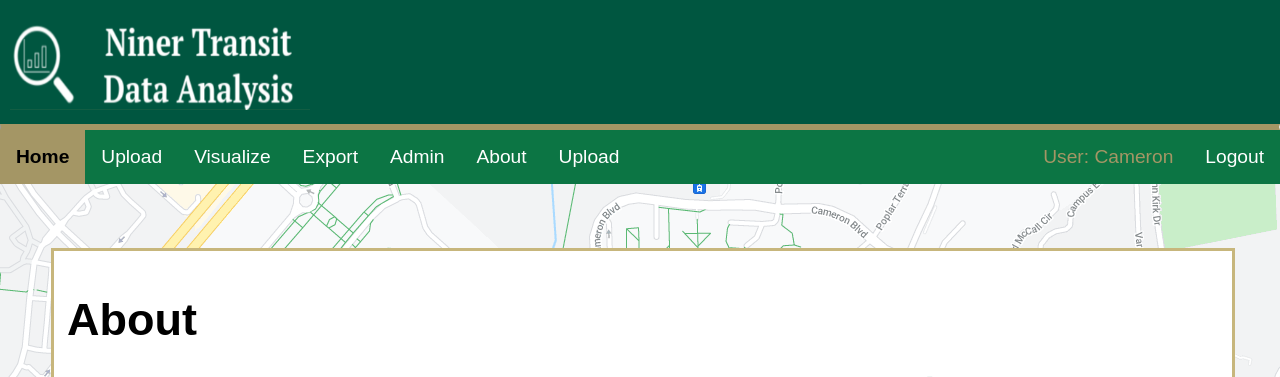
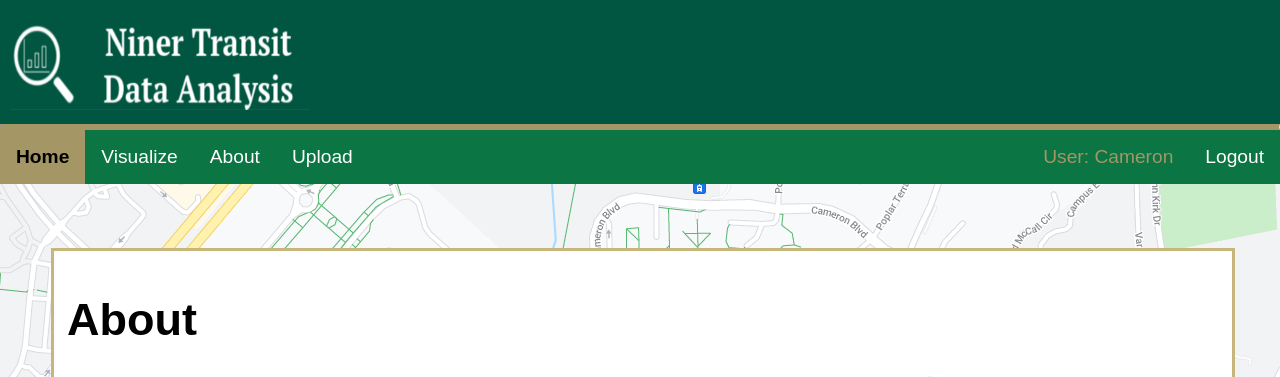
Before and after one commit to ChaseMoeller/ninerTransitDataAnalysis, a Flask app: page /about in a window 1280 px wide. Shown: the top 377 px of the page. Run offline with Flask 3, Linux system fonts and the light colour scheme; a user stored in the database is signed in; parts of the project's set-up code (start-up, migrations or seed data) failed here and were passed over.

Commit message:
Cloud trouble shooting

```diff
--- a/templates/base.html
+++ b/templates/base.html
@@ -26,10 +26,10 @@
                 <nav>
                     <ul class="primary-nav">
                         <li class="current"><a href="#">Home</a></li>
-                        <li><a href="{{ url_for('static', filename='base.html') }}">Upload</a></li>
+                        <!-- <li><a href="{{ url_for('static', filename='base.html') }}">Upload</a></li> -->
                         <li><a href="{{ url_for('visualize') }}">Visualize</a></li>
-                        <li><a href="{{ url_for('static', filename='base.html') }}">Export</a></li>
-                        <li><a href="{{ url_for('static', filename='base.html') }}">Admin</a></li>
+                        <!-- <li><a href="{{ url_for('static', filename='base.html') }}">Export</a></li> -->
+                        <!-- <li><a href="{{ url_for('static', filename='base.html') }}">Admin</a></li> -->
                         <li><a href="{{ url_for('about') }}"> About</a></li>
                         <li><a href="{{ url_for('upload') }}"> Upload</a></li>
                     </ul>
```
